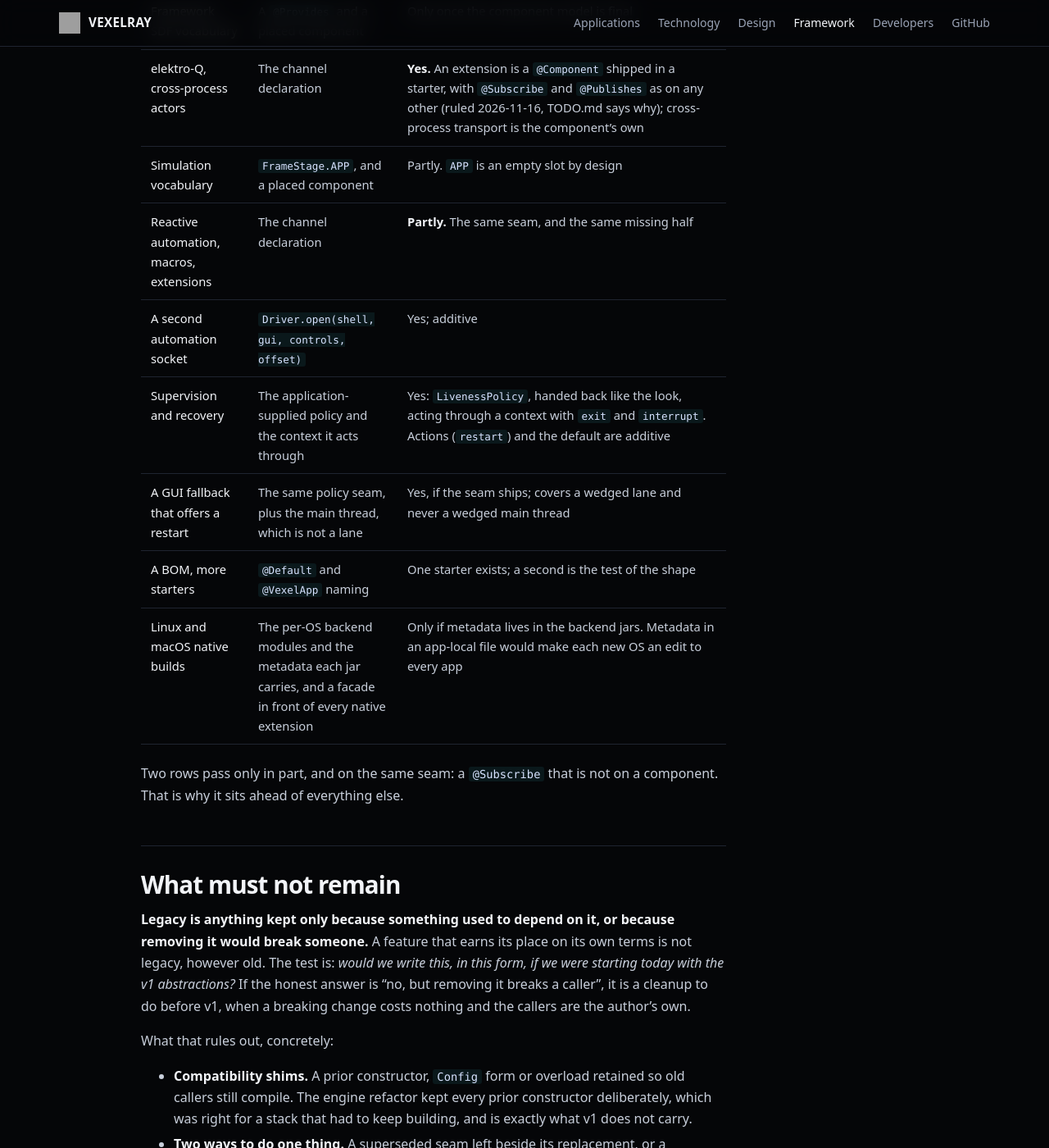
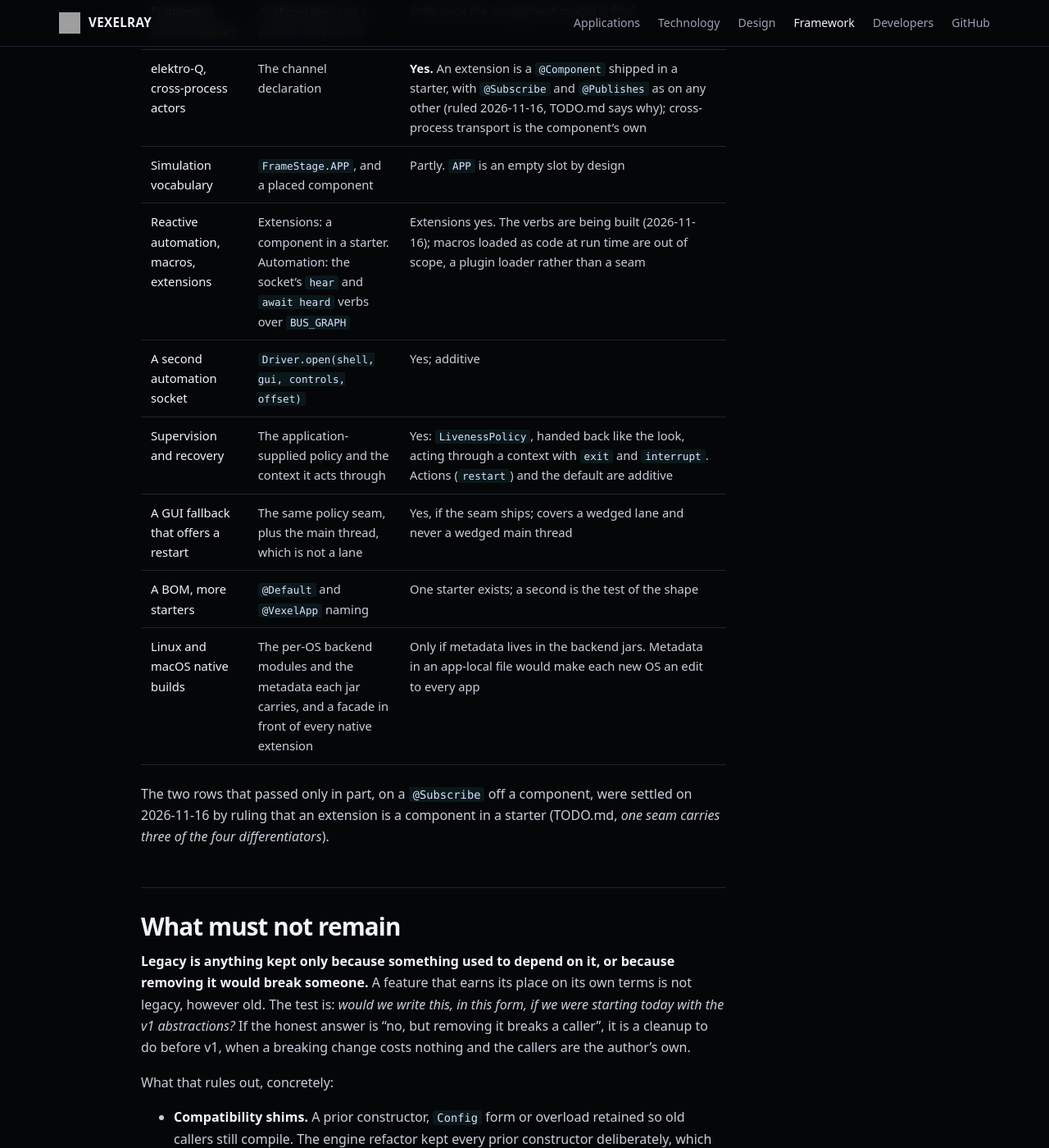
Before and after one commit to sibarum/vexelray-framework, a Jekyll site: the page built from docs/v1.md, in a window 1280 px wide and 1400 px high, scrolled down 4793 px. Shown: the whole window at 82% size. Built offline with Jekyll 4.4.1, drawn with Linux system fonts in a browser that asks for light colours; our own code applies the rules of GitHub Pages for plain Markdown files.

Commit message:
v1.md: the extension rows are settled by the 2026-11-16 ruling
Co-Authored-By: Claude Opus 5.5 <noreply@anthropic.com>

```diff
--- a/docs/v1.md
+++ b/docs/v1.md
@@ -135,14 +135,14 @@ the seam it will use. If there isn't one, the seam is a v1 item and the capabili
 | Framework SDF vocabulary | A `@Provides` and a placed component | Only once the component model is final |
 | elektro-Q, cross-process actors | The channel declaration | **Yes.** An extension is a `@Component` shipped in a starter, with `@Subscribe` and `@Publishes` as on any other (ruled 2026-11-16, TODO.md says why); cross-process transport is the component's own |
 | Simulation vocabulary | `FrameStage.APP`, and a placed component | Partly. `APP` is an empty slot by design |
-| Reactive automation, macros, extensions | The channel declaration | **Partly.** The same seam, and the same missing half |
+| Reactive automation, macros, extensions | Extensions: a component in a starter. Automation: the socket's `hear` and `await heard` verbs over `BUS_GRAPH` | Extensions yes. The verbs are being built (2026-11-16); macros loaded as code at run time are out of scope, a plugin loader rather than a seam |
 | A second automation socket | `Driver.open(shell, gui, controls, offset)` | Yes; additive |
 | Supervision and recovery | The application-supplied policy and the context it acts through | Yes: `LivenessPolicy`, handed back like the look, acting through a context with `exit` and `interrupt`. Actions (`restart`) and the default are additive |
 | A GUI fallback that offers a restart | The same policy seam, plus the main thread, which is not a lane | Yes, if the seam ships; covers a wedged lane and never a wedged main thread |
 | A BOM, more starters | `@Default` and `@VexelApp` naming | One starter exists; a second is the test of the shape |
 | Linux and macOS native builds | The per-OS backend modules and the metadata each jar carries, and a facade in front of every native extension | Only if metadata lives in the backend jars. Metadata in an app-local file would make each new OS an edit to every app |
 
-Two rows pass only in part, and on the same seam: a `@Subscribe` that is not on a component. That is why it sits ahead of everything else.
+The two rows that passed only in part, on a `@Subscribe` off a component, were settled on 2026-11-16 by ruling that an extension is a component in a starter (TODO.md, *one seam carries three of the four differentiators*).
 
 ## What must not remain
 
```
